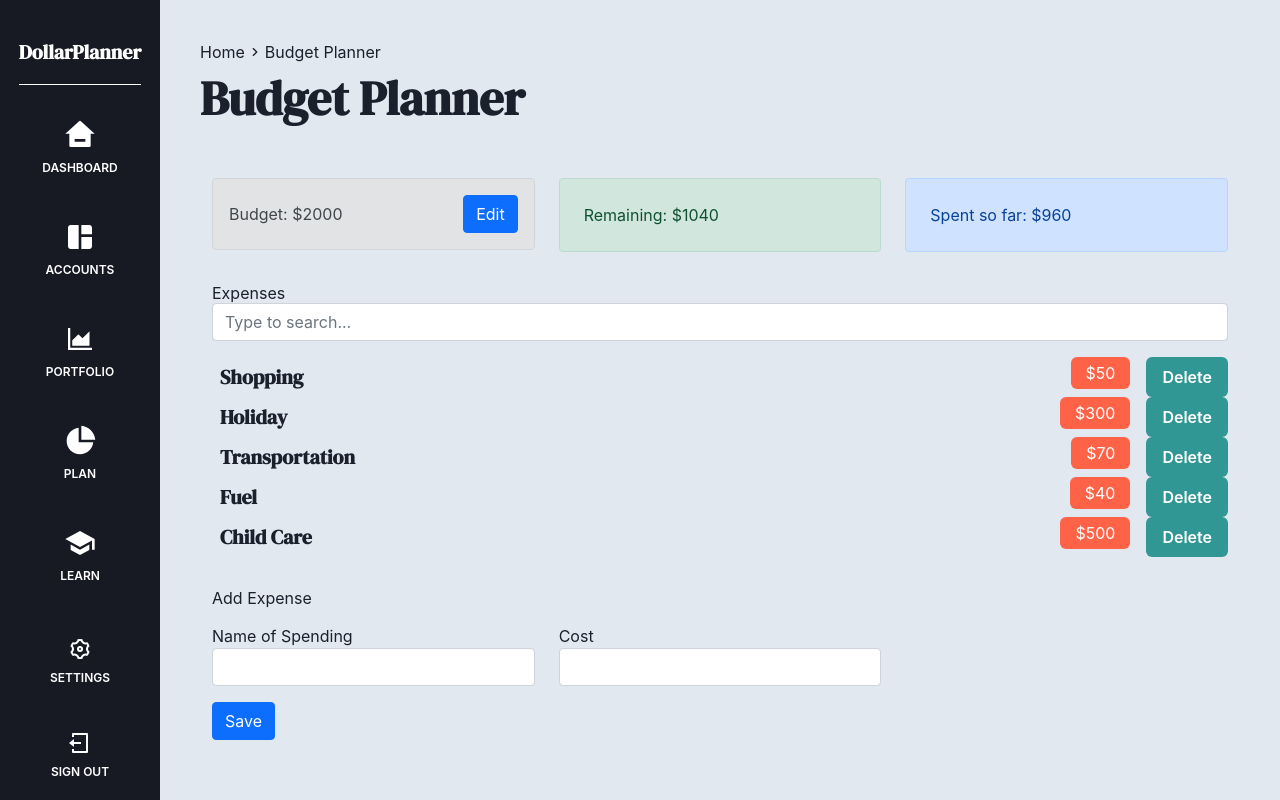
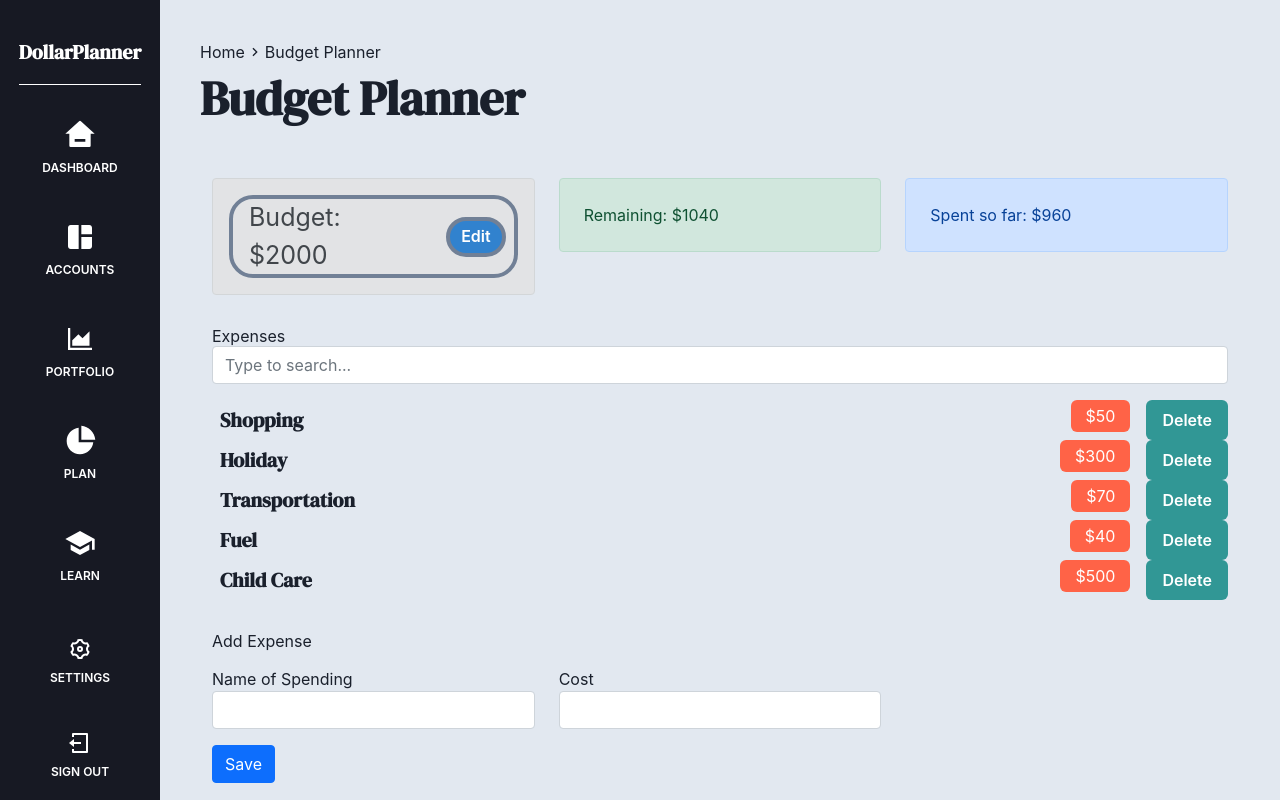
Before and after one commit to project-orbital/frontend, a React (Create React App) app: page /plan in a window 1280 px wide. Built offline with nearby package versions, Linux system fonts and the light colour scheme.

Commit message:
Initial implementation of budget tracker for milestone 2

```diff
--- a/src/features/planbudget/components/ViewBudget.js
+++ b/src/features/planbudget/components/ViewBudget.js
@@ -1,18 +1,25 @@
 import React from "react";
+import { Box, Container, Button, Spacer, HStack } from "@chakra-ui/react";
 
-const ViewBudget = (props) => {
+export default function ViewBudget(props) {
     return (
-        <>
-            <span>Budget: ${props.budget}</span>
-            <button
-                type="button"
-                class="btn btn-primary"
-                onClick={props.handleEditClick}
-            >
-                Edit
-            </button>
-        </>
+        <HStack>
+            <Box borderRadius={"3xl"} border="4px" borderColor="gray.500">
+                <HStack>
+                    <Container fontSize={25}>Budget: ${props.budget}</Container>
+                    <Spacer />
+                    <Button
+                        onClick={props.handleEditClick}
+                        borderRadius={"3xl"}
+                        border="4px"
+                        borderColor="gray.500"
+                        colorScheme="blue"
+                    >
+                        Edit
+                    </Button>
+                    <Spacer />
+                </HStack>
+            </Box>
+        </HStack>
     );
-};
-
-export default ViewBudget;
+}
```
